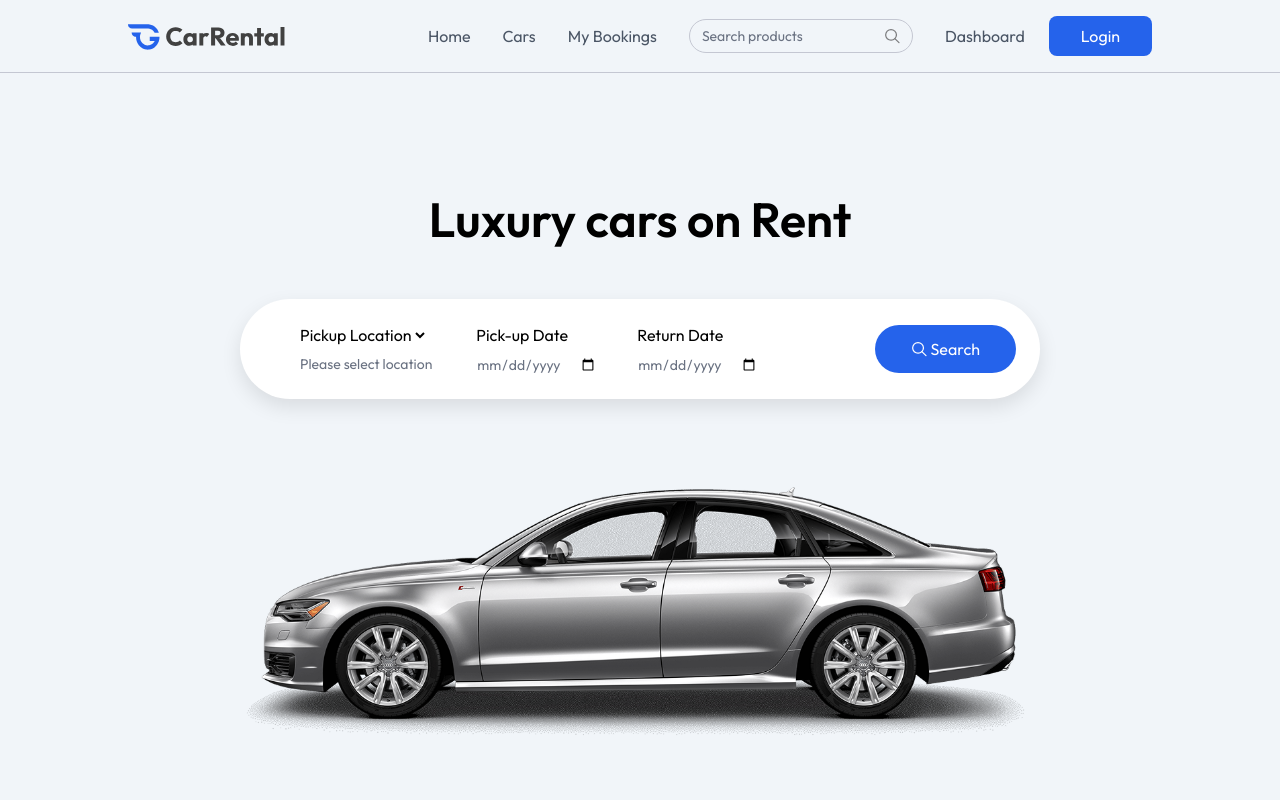
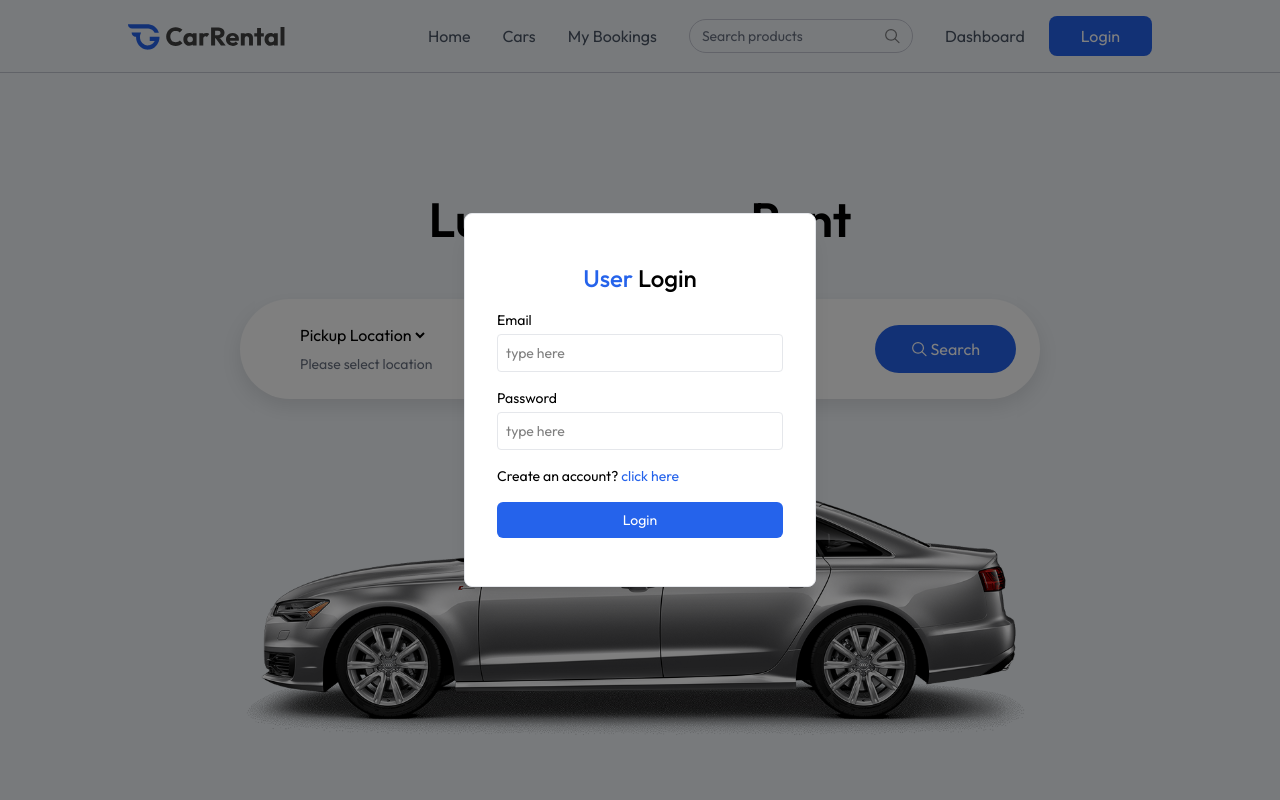
Before and after one commit to waibaBikash/RentalCar, a React (Vite) app in the folder client/: page / in a window 1280 px wide. Both pictures are taken after a click on the button "Login". Shown: the top 800 px of the page. Built offline with nearby package versions, Linux system fonts and the light colour scheme.

Commit message:
style: add Login component for user authentication

```diff
--- a/client/src/App.jsx
+++ b/client/src/App.jsx
@@ -11,6 +11,7 @@
 import AddCar from './pages/owner/AddCar';
 import ManageCars from './pages/owner/ManageCars';
 import ManageBookings from './pages/owner/ManageBookings';
+import Login from './components/Login';
 
 const App = () => {
 
@@ -18,6 +19,8 @@
   const isOwnerPath = useLocation().pathname.startsWith('/owner');
   return (
     <>
+       {showLogin &&  <Login setShowLogin={setShowLogin}/> }
+
       {!isOwnerPath && <Navbar setShowLogin={setShowLogin} />}
 
 
--- /dev/null
+++ b/client/src/components/Login.jsx
@@ -0,0 +1,50 @@
+import React, { useState } from 'react'
+
+const Login = ({setShowLogin}) => {
+
+  const [state, setState] = useState("login");
+    const [name, setName] = useState("");
+    const [email, setEmail] = useState("");
+    const [password, setPassword] = useState("");
+
+    const onSubmitHandler = async (event)=>{
+      event.preventDefault();
+    }
+  return (
+    <div onClick={()=> setShowLogin(false)} className='fixed top-0 bottom-0 left-0 right-0 z-100 flex items-center text-sm to-gray-600 bg-black/50'>
+        <form onSubmit={onSubmitHandler} onClick={(e)=> e.stopPropagation()} className="flex flex-col gap-4 m-auto items-start p-8 py-12 w-80 sm:w-[352px] rounded-lg shadow-xl border border-gray-200 bg-white">
+            <p className="text-2xl font-medium m-auto">
+                <span className="text-primary">User</span> {state === "login" ? "Login" : "Sign Up"}
+            </p>
+            {state === "register" && (
+                <div className="w-full">
+                    <p>Name</p>
+                    <input onChange={(e) => setName(e.target.value)} value={name} placeholder="type here" className="border border-gray-200 rounded w-full p-2 mt-1 outline-primary" type="text" required />
+                </div>
+            )}
+            <div className="w-full ">
+                <p>Email</p>
+                <input onChange={(e) => setEmail(e.target.value)} value={email} placeholder="type here" className="border border-gray-200 rounded w-full p-2 mt-1 outline-primary" type="email" required />
+            </div>
+            <div className="w-full ">
+                <p>Password</p>
+                <input onChange={(e) => setPassword(e.target.value)} value={password} placeholder="type here" className="border border-gray-200 rounded w-full p-2 mt-1 outline-primary" type="password" required />
+            </div>
+            {state === "register" ? (
+                <p>
+                    Already have account? <span onClick={() => setState("login")} className="text-primary cursor-pointer">click here</span>
+                </p>
+            ) : (
+                <p>
+                    Create an account? <span onClick={() => setState("register")} className="text-primary cursor-pointer">click here</span>
+                </p>
+            )}
+            <button className="bg-primary hover:bg-blue-800 transition-all text-white w-full py-2 rounded-md cursor-pointer">
+                {state === "register" ? "Create Account" : "Login"}
+            </button>
+        </form>
+    </div>
+  )
+}
+
+export default Login
```
